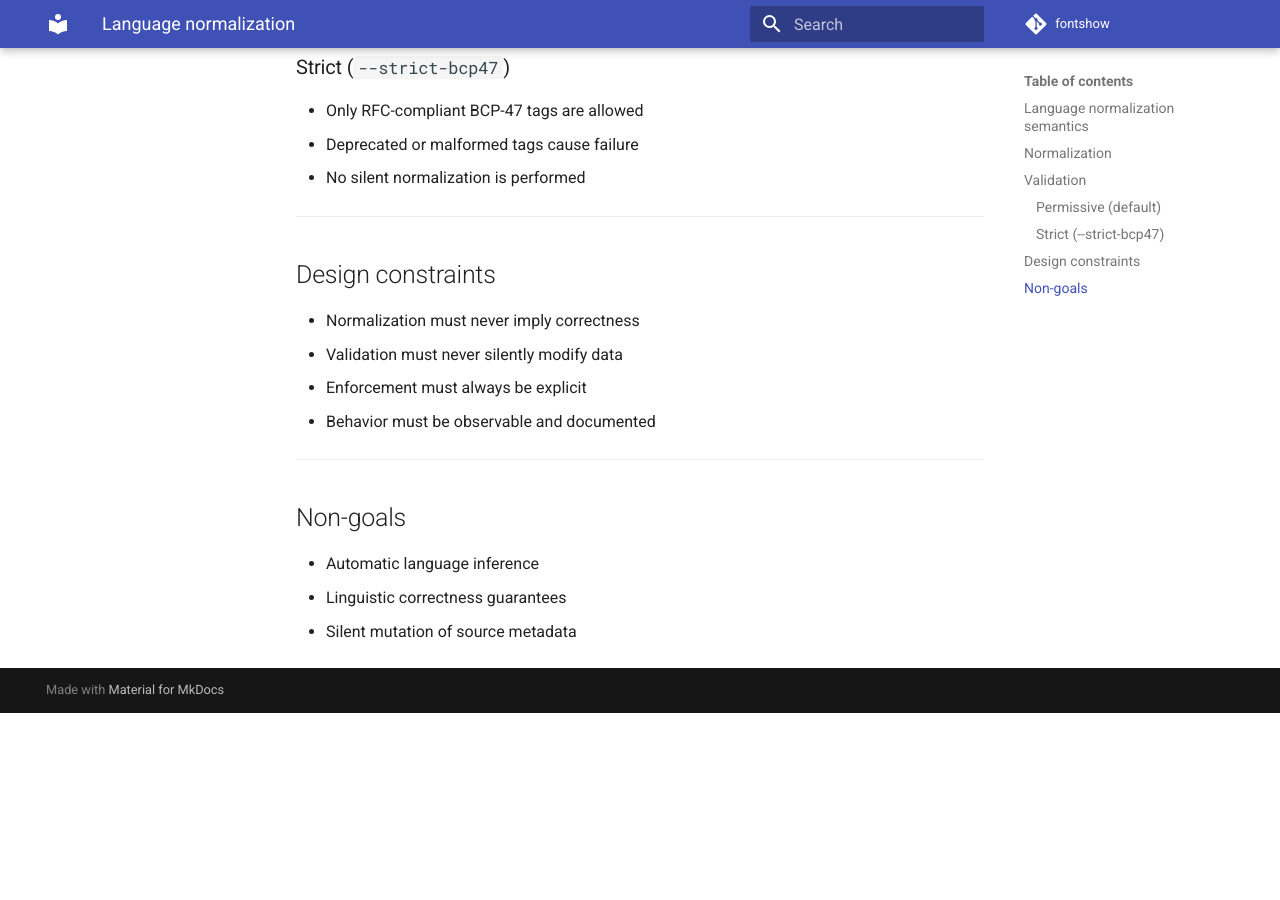
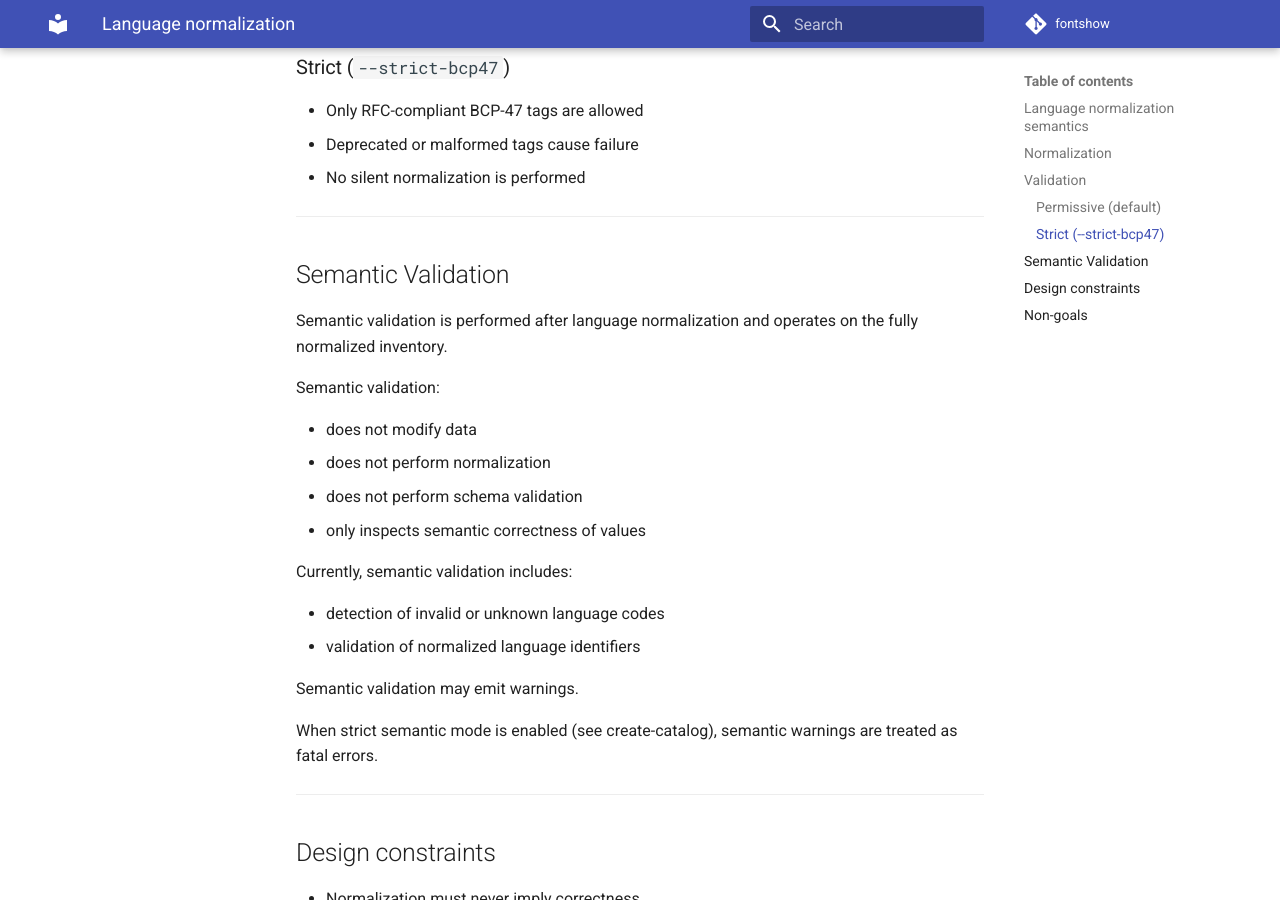
Before and after one commit to marco0560/Fontshow, an MkDocs documentation site: the page built from docs/schema/language-normalization.md, in a window 1280 px wide and 900 px high, scrolled down 1367 px. Built offline with MkDocs 1.6.1 and Material for MkDocs 9.7.7, drawn with Linux system fonts in a browser that asks for light colours; comment, search, counter and statistics services are not loaded; before the commit the page ends 2080 px from its top, so only the background shows below that.

Commit message:
fix(catalog): enforce strict semantic validation on full inventory
- Preserve full inventory structure when loading from JSON
- Ensure semantic validation sees inventory-level warnings
- Enforce --strict-semantic failure on non-language semantic issues
- Avoid semantic validation in system-font (no-inventory) mode
- Fix CLI failures caused by lost semantic context

Closes #49

```diff
--- a/docs/schema/language-normalization.md
+++ b/docs/schema/language-normalization.md
@@ -57,6 +57,30 @@ Two validation modes exist:
 
 ---
 
+## Semantic Validation
+
+Semantic validation is performed after language normalization and operates
+on the fully normalized inventory.
+
+Semantic validation:
+
+- does not modify data
+- does not perform normalization
+- does not perform schema validation
+- only inspects semantic correctness of values
+
+Currently, semantic validation includes:
+
+- detection of invalid or unknown language codes
+- validation of normalized language identifiers
+
+Semantic validation may emit warnings.
+
+When strict semantic mode is enabled (see create-catalog),
+semantic warnings are treated as fatal errors.
+
+---
+
 ## Design constraints
 
 - Normalization must never imply correctness
```
Also changed, not shown: docs/decisions/0016-language-normalization-validation-strategy.md (+17 -0 lines), docs/tools/create_catalog.md (+22 -0 lines), docs/tools/parse_font_inventory.md (+15 -0 lines), 3 other files.
